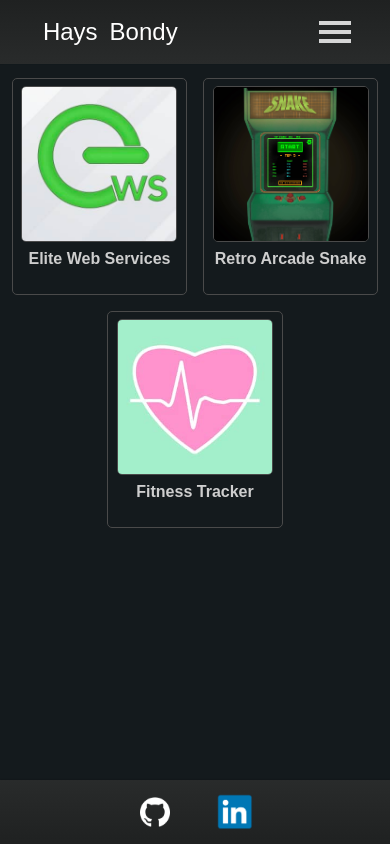
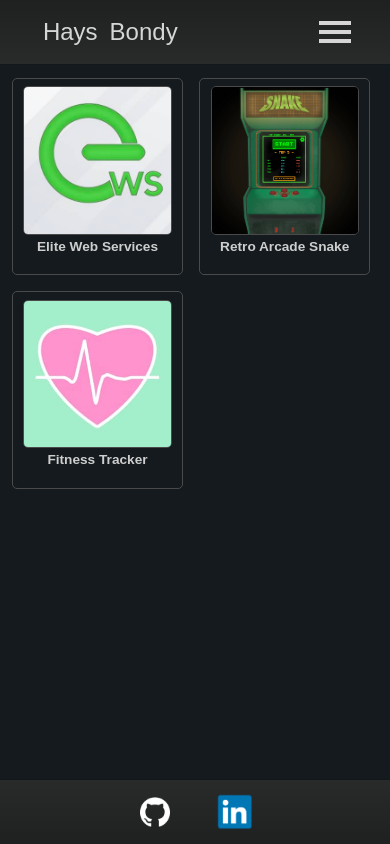
Before and after one commit to hays-b/Portfolio-Site, a React (Create React App) app: page /portfolio in a window 390 px wide. Built offline with nearby package versions, Linux system fonts and the light colour scheme.

Commit message:
CSS touchups and adding porfolio data

```diff
--- a/src/components/Home.jsx
+++ b/src/components/Home.jsx
@@ -25,7 +25,7 @@
       </div>
       <div className="bio-ctn">
       <p className="bio-title">Hi, I'm Hays</p>
-        <p className="bio">I'm a software developer, particularly interested in front-end web design.  </p>
+        <p className="bio">I'm a software developer, proficient in Javascript, React, CSS, and PostgreSQL. I started out with a passion for digital art but now I have fun making my work interactive!</p>
       </div>
     </div>
   );
--- a/src/portfolioData.js
+++ b/src/portfolioData.js
@@ -56,8 +56,8 @@
       },
     ],
     description: [
-      "Lorem Ipsum is simply dummy text of the printing and typesetting industry. Lorem Ipsum has been the industry's standard dummy text ever since the 1500s, when an unknown printer took a galley of type and scrambled it to make a type specimen book.",
-      "Lorem Ipsum is simply dummy text of the printing and typesetting industry. Lorem Ipsum has been the industry's standard dummy text ever since the 1500s, when an unknown printer took a galley of type and scrambled it to make a type specimen book.",
+      "This was a group project completed as part of my Fullstack Academy curriculum. It is a react app which utilizes a PostgreSQL database. Along with two partners, I helped create a template e-commerce site with a fully functioning backend that allows users to create accounts, view products, and add them to their carts for checkout.",
+      "My personal responsibilities were focused on the products and searchbar, along with some contributions to cart functionality. I built out the products database, as well as the front-end functionality of adding, editing, and removing products on the site. And of course, all CSS styling involving products.",
     ],
   },
   // ------------ Elite Web Services end --------------
--- a/src/style/App.css
+++ b/src/style/App.css
@@ -37,7 +37,8 @@
 }
 
 .name {
-  color: rgb(255, 255, 255);
+  /* color: rgb(255, 255, 255); */
+  color: inherit;
   font-size: 1.5em;
   text-decoration: none;
   display: flex;
@@ -244,8 +245,9 @@
   display: flex;
   flex-direction: row;
   flex-wrap: wrap;
-  justify-content: center;
+  justify-content: left;
   align-items: center;
+  width: 96vw;
   height: fit-content;
 }
 
@@ -253,9 +255,14 @@
   border-radius: 5px;
   text-decoration: none;
   border: 1px solid rgb(74, 74, 74);
-  padding: 2vmin 2vmin 0 2vmin;
-  margin: 3.5vmin 2vmin 0.5vmin 2vmin;
+  padding: 2vw 2vw 0 2vw;
+  margin: 3.5vw 2vw 0.5vw 2vw;
   width: 28vw;
+  min-height: 32vw;
+  display: flex;
+  flex-direction: column;
+  justify-content: center;
+  align-items: center;
   transition: 0.3s;
 }
 
@@ -278,8 +285,8 @@
   position: relative;
   border: 1px solid rgb(74, 74, 74);
   border-radius: 5px;
-  width: 25.5vw;
-  height: 25.5vw;
+  width: 24vw;
+  height: 24vw;
   padding-bottom: 0%;
   transition: 0.3s;
 }
@@ -307,15 +314,25 @@
 }
 
 @media only screen and (max-width: 768px) {
+  .portfolio-row {
+    width: 98vw;
+  }
   .portfolio-card {
-    width: 45vw;
-  }
-  .portfolio-title {
-    font-size: medium;
+    width: 44vw;
+    min-height: 50vw;
   }
   .portfolio-image {
-    width: 40vw;
-    height: 40vw
+    width: 38vw;
+    height: 38vw
+  }
+}
+
+@media only screen and (max-width: 430px) {
+  .portfolio-title {
+    font-size: 3.5vw;
+  }
+    .gray {
+   font-size: 3vw;
   }
 }
 
@@ -345,9 +362,11 @@
 }
 
 .single-link {
+  display: block;
   font-size: 1.5em;
   margin: 1em;
   color: white;
+  transition: .5s;
 }
 
 .carousel {
@@ -400,8 +419,8 @@
   left: 0;
   bottom: 0;
   opacity: 0;
-  -webkit-transition: 1s;
-  transition: 1s;
+  -webkit-transition: .75s;
+  transition: .75s;
 }
 
 .count {
@@ -427,8 +446,8 @@
 
 .active {
   opacity: 100;
-  -webkit-transition: 1s;
-  transition: 1s;
+  /* -webkit-transition: .75s;
+  transition: .75s; */
 }
 
 .highlight {
@@ -463,6 +482,7 @@
 }
 
 .description {
+  text-indent: 1em;
   text-align: left;
   font-size: larger;
   margin: 5vmin;
@@ -567,6 +587,7 @@
   border-radius: 5px;
   background-color: rgba(255, 255, 255, 0.1);
   color: gray;
+  resize: vertical;
 }
 
 .submit {
@@ -672,6 +693,11 @@
   z-index: 2;
 }
 
+.bottom {
+  justify-self: flex-end;
+  height: 70vmin;
+}
+
 @media only screen and (max-width: 768px) {
   .loading-message {
     font-size: large;
@@ -717,6 +743,13 @@
   display: flex;
   justify-content: center;
   align-items: center;
+  transition: .25s;
+}
+
+.footer-icon:hover {
+  width: 3.5rem;
+  padding-bottom: 1rem;
+  transition: .25s;
 }
 
 /* ------------------- Responsive Nav @media ------------------- */
--- a/src/style/Home.css
+++ b/src/style/Home.css
@@ -19,7 +19,7 @@
   height: 35vw;
   width: 35vw;
   border-radius: 50%;
-  background-color: black;
+  background-color: rgb(0, 0, 0);
   z-index: 0;
   animation: grow 2s 1;
 }
@@ -47,7 +47,7 @@
 
 @keyframes fall {
   0% {
-    transform: translateY(-55vh);
+    transform: translateY(-55vh) rotate(90deg);
     animation-timing-function: ease-out;
   }
   90% {
@@ -65,7 +65,7 @@
 
 @keyframes rise {
   0% {
-    transform: translateY(55vh);
+    transform: translateY(55vh) rotate(90deg);
     animation-timing-function: ease-out;
   }
   90% {
@@ -98,7 +98,11 @@
 }
 
 .bio {
-  font-size: 1.5vw;
+  font-size: 1.75vw;
+  letter-spacing: 1px;
+  line-height: 1.5;
+  text-align-last: center;
+  margin: 0 1.5vw;
   color: inherit;
   transition: 0.5s;
   word-wrap: normal;
@@ -106,10 +110,6 @@
 }
 
 @keyframes bio-title {
-  /* 0% {
-      transform: translateX(-25vw);
-      animation-timing-function: ease-out;
-    } */
   0% {
     transform: scale(0);
     animation-timing-function: ease-out;
@@ -118,7 +118,13 @@
 
 @keyframes bio {
   0% {
-    transform: translateX(-50vw);
+    /* transform: translateX(-50vw); */
+    transform: scale(0);
+    animation-timing-function: ease-out;
+  }
+  50% {
+    /* transform: translateX(-50vw); */
+    transform: scale(0);
     animation-timing-function: ease-out;
   }
 }
@@ -186,6 +192,9 @@
 
 /* -------------------- responsive media -------------------- */
 @media only screen and (max-width: 768px) {
+  .routes-ctn {
+    display: none;
+  }
   .portfolio {
     animation: none;
   }
@@ -206,6 +215,7 @@
   }
   .HB-ctn {
     bottom: 50%;
+    animation: none;
   }
 
   .H {
@@ -284,8 +294,4 @@
   .bio {
     font-size: medium;
   }
-
-  .routes-ctn {
-    display: none;
 }
-}
```
Lines whose indentation alone changed are shown as unchanged.
